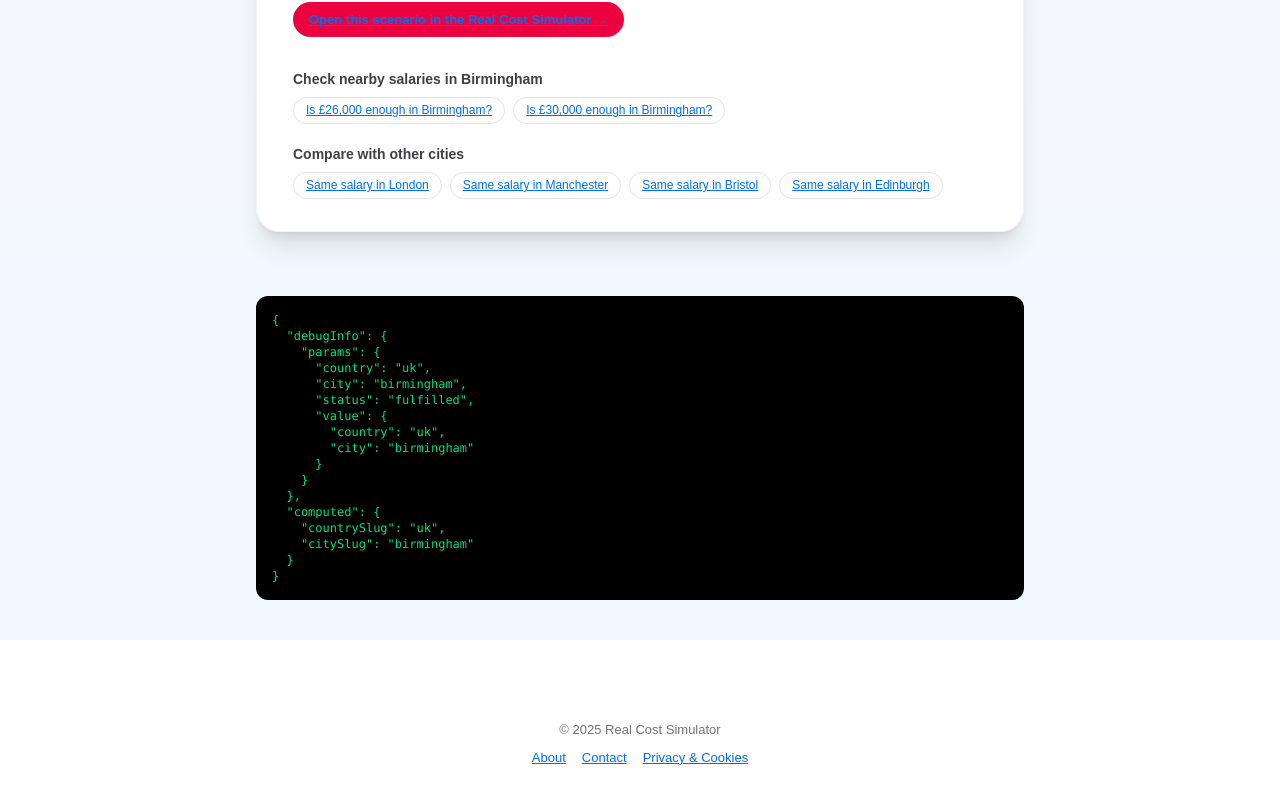
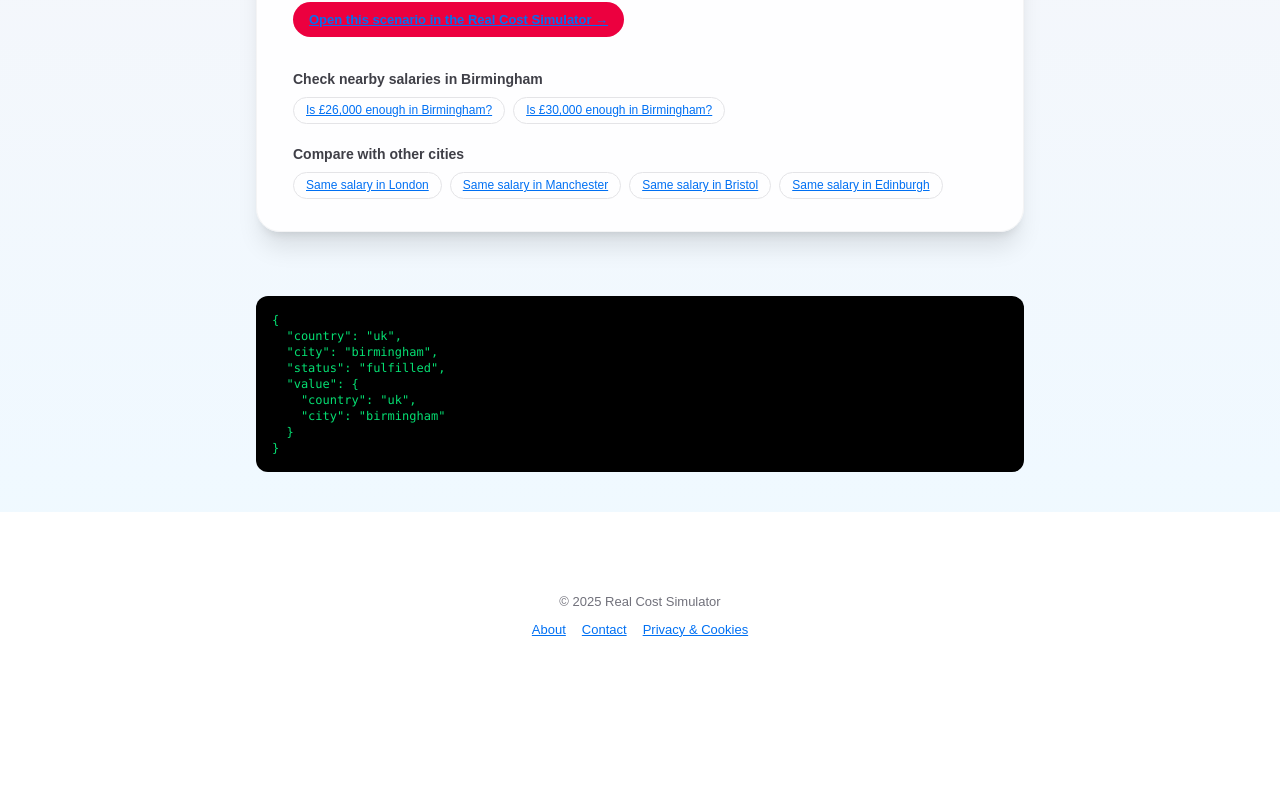
Before and after one commit to bendover19/real-cost-sim, a Next.js app: page /enough/uk/birmingham in a window 1280 px wide. Shown: the part 1434-2237 px from the top of the page. After the commit the page ends 2113 px from the top, so only its background shows below. Built offline with nearby package versions, Linux system fonts and the light colour scheme.

Commit message:
Update page.tsx

```diff
--- a/app/enough/[country]/[city]/page.tsx
+++ b/app/enough/[country]/[city]/page.tsx
@@ -2,7 +2,6 @@
 
 import type { Metadata } from "next";
 import { Suspense } from "react";
-import { headers } from "next/headers";
 import EnoughClient from "../../EnoughClient";
 import { UK_CITIES, generateCityDescription } from "../../../cityConfig";
 
@@ -15,56 +14,10 @@ type Props = {
 
 export const dynamic = "force-dynamic";
 
-/**
- * Helper to extract /enough/<country>/<city> from the request path
- */
-function getSlugsFromPath(fallbackCountry = "uk") {
-  const h = headers();
-
-  // Try a few header options that can contain the path
-  const rawPath =
-    h.get("x-invoke-path") || h.get("next-url") || h.get("referer") || "";
-
-  // We only care about the path portion (strip protocol, domain, query)
-  let path = rawPath;
-
-  try {
-    // If it's a full URL, parse it
-    if (rawPath.startsWith("http")) {
-      path = new URL(rawPath).pathname;
-    }
-  } catch {
-    // ignore parse failure, stick with rawPath
-  }
-
-  const segments = path.split("?")[0].split("/").filter(Boolean); // e.g. ["enough","uk","southampton"]
-  const idx = segments.indexOf("enough");
-
-  let countrySlug = fallbackCountry.toLowerCase();
-  let citySlug = "";
-
-  if (idx !== -1 && segments.length >= idx + 3) {
-    countrySlug = segments[idx + 1].toLowerCase();
-    citySlug = segments[idx + 2].toLowerCase();
-  }
-
-  return { countrySlug, citySlug, rawPath, path, segments };
-}
-
-// ----------------------
-// Metadata
-// ----------------------
+// ---------- Metadata (SSR) ----------
 export function generateMetadata({ params }: Props): Metadata {
-  // Try params first
-  let countrySlug = (params.country || "uk").toLowerCase();
-  let citySlug = (params.city || "").toLowerCase();
-
-  // If params are missing, derive from path
-  if (!citySlug) {
-    const fromPath = getSlugsFromPath(countrySlug);
-    countrySlug = fromPath.countrySlug;
-    citySlug = fromPath.citySlug;
-  }
+  const countrySlug = (params.country || "uk").toLowerCase();
+  const citySlug = (params.city || "").toLowerCase();
 
   const city = UK_CITIES.find((c) => c.slug === citySlug) || null;
 
@@ -85,23 +38,10 @@ export function generateMetadata({ params }: Props): Metadata {
   };
 }
 
-// ----------------------
-// Page component
-// ----------------------
+// ---------- Page component ----------
 export default function EnoughCityPage({ params }: Props) {
-  // Try params first
-  let countrySlug = (params.country || "uk").toLowerCase();
-  let citySlug = (params.city || "").toLowerCase();
-
-  // If missing, derive from path
-  let debugInfo: any = { params };
-
-  if (!citySlug) {
-    const fromPath = getSlugsFromPath(countrySlug);
-    countrySlug = fromPath.countrySlug;
-    citySlug = fromPath.citySlug;
-    debugInfo = { ...debugInfo, fromPath };
-  }
+  const countrySlug = (params.country || "uk").toLowerCase();
+  const citySlug = (params.city || "").toLowerCase();
 
   const city = UK_CITIES.find((c) => c.slug === citySlug) || null;
 
@@ -139,16 +79,9 @@ export default function EnoughCityPage({ params }: Props) {
         <EnoughClient serverCity={citySlug} serverCountry={countrySlug} />
       </Suspense>
 
-      {/* Debug info – REMOVE WHEN DONE */}
+      {/* DEBUG: see what params Next is actually passing */}
       <pre className="mt-16 p-4 bg-black text-green-400 text-xs rounded-xl w-full max-w-3xl overflow-auto">
-        {JSON.stringify(
-          {
-            debugInfo,
-            computed: { countrySlug, citySlug },
-          },
-          null,
-          2
-        )}
+        {JSON.stringify(params, null, 2)}
       </pre>
     </main>
   );
```
